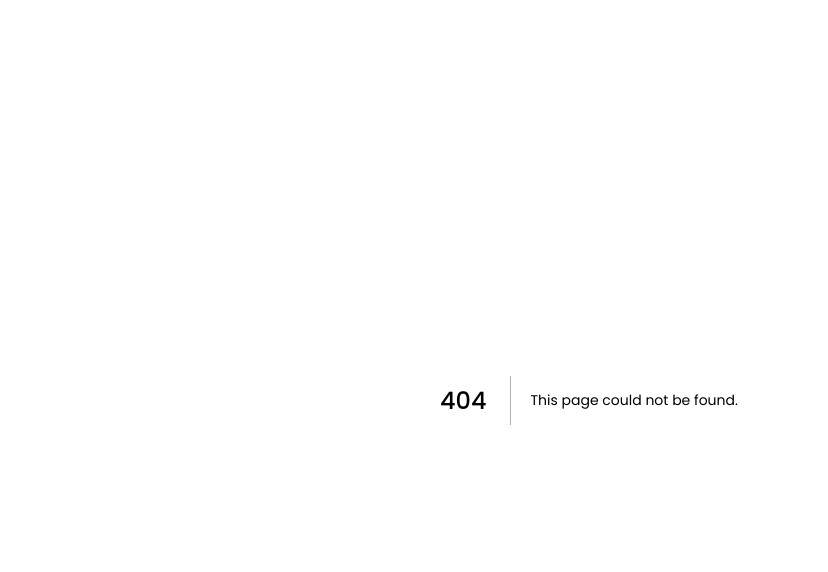
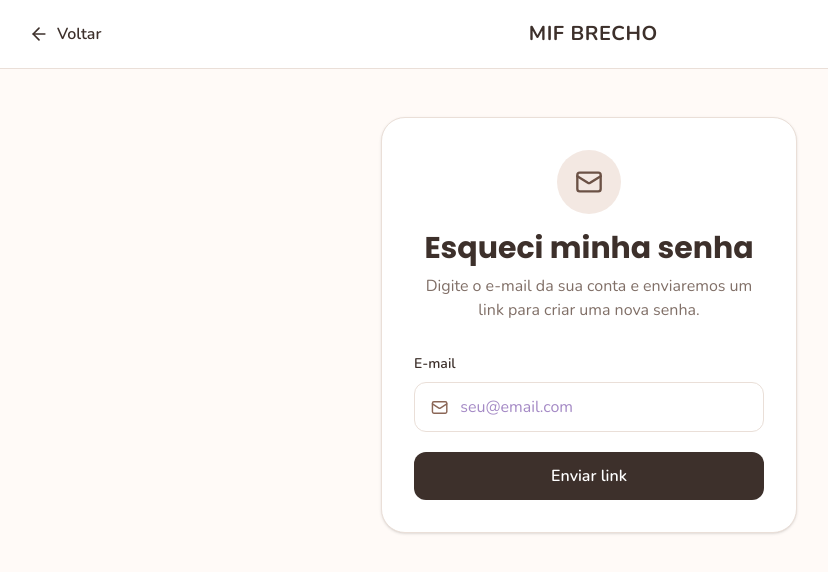
Before and after one commit to mifbrecho/mifbrecho, a Next.js app in the folder apps/web/: page /recuperar-senha in a window 1280 px wide. Before the commit this address had no page. Shown: the top 572 px of the page, without its empty margins (51-879 px from the left). Built offline with nearby package versions, Linux system fonts and the light colour scheme.

Commit message:
Add password recovery page component

```diff
--- /dev/null
+++ b/apps/web/src/app/recuperar-senha/page.tsx
@@ -0,0 +1,147 @@
+"use client";
+
+import { FormEvent, useState } from "react";
+import Link from "next/link";
+import { createClient } from "@/lib/supabase/client";
+import { ArrowLeft, Loader2, Mail } from "lucide-react";
+
+export default function RecuperarSenhaPage() {
+  const [email, setEmail] = useState("");
+  const [loading, setLoading] = useState(false);
+  const [sent, setSent] = useState(false);
+  const [error, setError] = useState("");
+
+  async function handleSubmit(event: FormEvent<HTMLFormElement>) {
+    event.preventDefault();
+
+    setLoading(true);
+    setError("");
+
+    const supabase = createClient();
+
+    const { error: resetError } = await supabase.auth.resetPasswordForEmail(
+      email.trim(),
+      {
+        redirectTo: `${window.location.origin}/redefinir-senha`,
+      }
+    );
+
+    setLoading(false);
+
+    if (resetError) {
+      console.error("Erro ao pedir redefinição de senha:", resetError);
+
+      if (resetError.status === 429) {
+        setError(
+          "Muitas tentativas seguidas. Aguarde alguns minutos e tente de novo."
+        );
+      } else {
+        setError(
+          "Não foi possível enviar o e-mail agora. Tente de novo em instantes."
+        );
+      }
+
+      return;
+    }
+
+    // Mesma mensagem exista ou não uma conta com esse e-mail (por segurança)
+    setSent(true);
+  }
+
+  return (
+    <main className="min-h-screen bg-[#fffaf7]">
+      <header className="border-b border-[#eadfd8] bg-white">
+        <div className="mx-auto flex max-w-6xl items-center justify-between px-4 py-5">
+          <Link
+            href="/login"
+            className="flex items-center gap-2 font-semibold text-[#3d302b]"
+          >
+            <ArrowLeft size={20} />
+            Voltar
+          </Link>
+
+          <Link
+            href="/"
+            className="text-xl font-bold tracking-wide text-[#3d302b]"
+          >
+            MIF BRECHO
+          </Link>
+
+          <div className="w-16" />
+        </div>
+      </header>
+
+      <section className="mx-auto max-w-md px-4 py-12">
+        <div className="rounded-3xl border border-[#eadfd8] bg-white p-8 shadow-sm">
+          <div className="mb-8 text-center">
+            <div className="mx-auto mb-4 flex h-16 w-16 items-center justify-center rounded-full bg-[#f3e8e2] text-[#6b5145]">
+              <Mail size={28} />
+            </div>
+
+            <h1 className="text-3xl font-bold text-[#3d302b]">
+              Esqueci minha senha
+            </h1>
+
+            <p className="mt-2 text-[#806f67]">
+              Digite o e-mail da sua conta e enviaremos um link para criar uma
+              nova senha.
+            </p>
+          </div>
+
+          {sent ? (
+            <div className="space-y-5">
+              <div className="rounded-xl bg-green-50 px-4 py-3 text-sm text-green-700">
+                Se existir uma conta com esse e-mail, enviamos um link para
+                criar uma nova senha. Confira também a caixa de spam. O link
+                vale por pouco tempo.
+              </div>
+
+              <Link
+                href="/login"
+                className="block w-full rounded-xl border border-[#eadfd8] px-5 py-3 text-center font-semibold text-[#3d302b] transition hover:bg-[#fff7f2]"
+              >
+                Voltar para o login
+              </Link>
+            </div>
+          ) : (
+            <form onSubmit={handleSubmit} className="space-y-5">
+              <div>
+                <label className="mb-2 block text-sm font-semibold text-[#3d302b]">
+                  E-mail
+                </label>
+
+                <div className="flex items-center gap-3 rounded-xl border border-[#eadfd8] px-4 py-3">
+                  <Mail size={19} className="text-[#8b6757]" />
+
+                  <input
+                    type="email"
+                    value={email}
+                    onChange={(event) => setEmail(event.target.value)}
+                    placeholder="seu@email.com"
+                    required
+                    className="w-full bg-transparent outline-none"
+                  />
+                </div>
+              </div>
+
+              {error && (
+                <div className="rounded-xl bg-red-50 px-4 py-3 text-sm text-red-700">
+                  {error}
+                </div>
+              )}
+
+              <button
+                type="submit"
+                disabled={loading}
+                className="flex w-full items-center justify-center gap-2 rounded-xl bg-[#3d302b] px-5 py-3 font-semibold text-white transition hover:opacity-90 disabled:opacity-60"
+              >
+                {loading && <Loader2 size={18} className="animate-spin" />}
+                {loading ? "Enviando..." : "Enviar link"}
+              </button>
+            </form>
+          )}
+        </div>
+      </section>
+    </main>
+  );
+}
```
